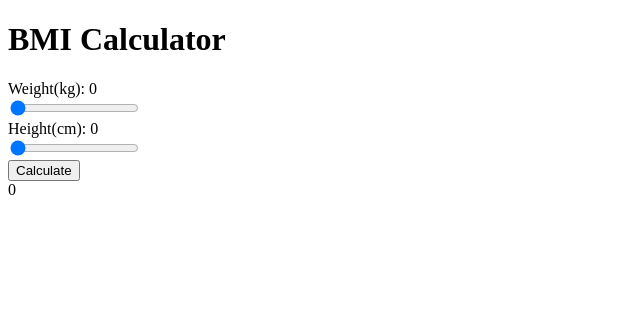
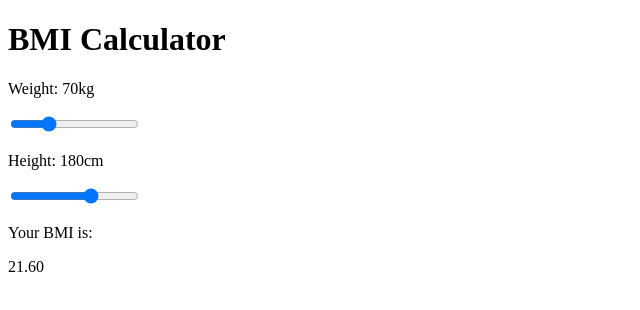
Before and after one commit to Dhami0007/ReactProjects, a React (Create React App) app in the folder bmi_calculator/: page / in a window 1280 px wide. Shown: the top 310 px of the page, without its empty margins (0-640 px from the left). Built offline with nearby package versions, Linux system fonts and the light colour scheme.

Commit message:
bmi calculation complete. no css

```diff
--- a/bmi_calculator/src/Bmi_calc.jsx
+++ b/bmi_calculator/src/Bmi_calc.jsx
@@ -3,32 +3,33 @@ import { useState } from 'react';
 
 const Bmi_calc = () => {
 
-    const [weight,setWeight] = useState(0);
-    const [height,setHeight] = useState(0);
-    const [result,setResult] = useState(0);
+    const [weight,setWeight] = useState(70);
+    const [height,setHeight] = useState(180);
+    const [result,setResult] = useState(weight/(height/100)**2);
 
-    function handleCalc(){
-        let hm = height/100;
-        setResult(weight/(hm*hm));
+    function onWeightChange(event){
+        setWeight(event.target.value);
+        setResult(weight/(height/100)**2);
+    }
+
+    function onHeightChange(event){
+        setHeight(event.target.value);
+        setResult(weight/(height/100)**2);
     }
 
     return (
     <div>
         <h1>BMI Calculator</h1>
-        <form>
-            <div>
-            <label>Weight(kg): {weight}</label><br/>
-            <input type="range" id="weight" name="weight" min={0} max={120} step={1} value={weight} onChange={(e)=>{setWeight(e.target.value)}}/>
-            </div>
-            <div>
-            <label>Height(cm): {height}</label><br/>
-            <input type="range" id="height" name="height" min={0} max={220} step={1} value={height} onChange={(e)=>{setHeight(e.target.value)}}/>
-            </div>
-            <div>
-            <button onClick={handleCalc}>Calculate</button>
-            </div>
-        </form>
-        <div id="result">{result}</div>
+        <div className="input-section">
+            <p className="slider-output">Weight: {weight}kg</p>
+            <input type="range" className="input-slider" step="1" min="20" max="200" value={weight} onChange={onWeightChange}/>
+            <p className="slider-output">Height: {height}cm</p>
+            <input type="range" className="input-slider" step="1" min="50" max="250" value={height} onChange={onHeightChange}/>
+        </div>
+        <div className="output-section">
+            <p>Your BMI is:</p>
+            <p className="output">{result.toFixed(2)}</p>
+        </div>
     </div>
   )
 }
```
